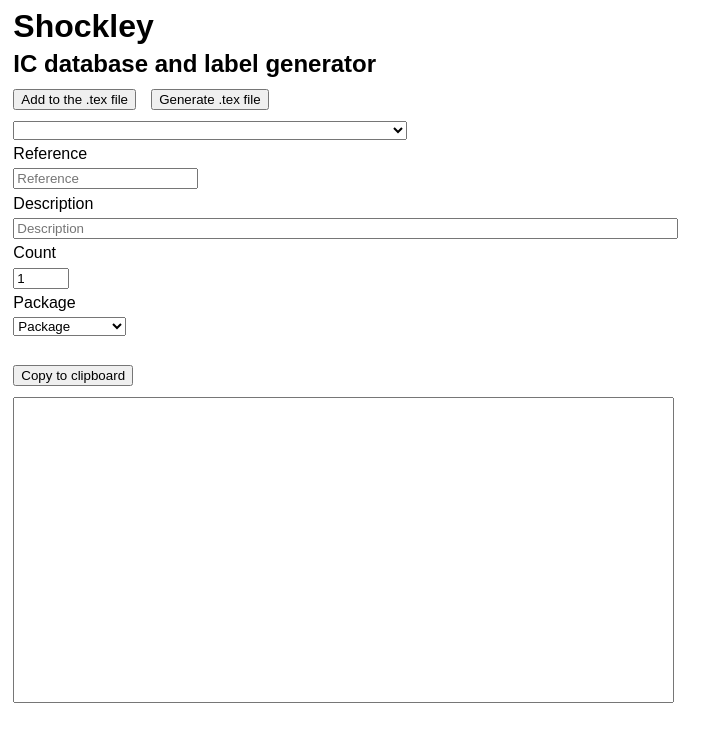
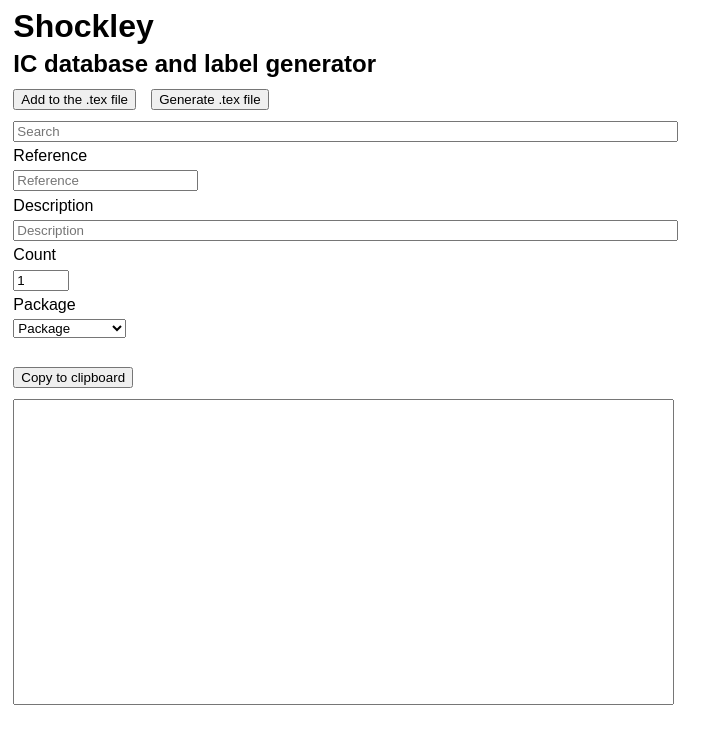
Before and after one commit to bastienvoirin/shockley, a plain HTML site: page index.html in a window 1280 px wide. Shown: the whole page, without its empty margins (0-728 px from the left). Drawn offline with Linux system fonts and the light colour scheme.

Commit message:
Search bar with suggestions

```diff
--- a/index.html
+++ b/index.html
@@ -11,9 +11,8 @@
         <h2>IC database and label generator</h2>
         <button type="button" onclick="add()">Add to the .tex file</button>
         <button type="button" onclick="generate()">Generate .tex file</button><br>
-        <select name="chip" onchange="loadChip(this.value)" id="db">
-            <option></option>
-        </select><br>
+        <input type="search" placeholder="Search" autocomplete="off" list="chips" name="chip" onchange="loadChip(this.value)" id="db" size="80"><br>
+        <datalist id="chips"></datalist>
         <label>Reference<br><input type="text" onchange="ref = this.value; generateEntry()" name="ref" placeholder="Reference"></label><br>
         <label>Description<br><input type="text" onchange="desc = this.value; generateEntry()" name="desc" placeholder="Description" size="80"></label><br>
         <label>Count<br><input type="number" onchange="count = this.value; generateEntry()" name="count" min="1" max="10" value="1"></label><br>
--- a/javascript/loadDB.js
+++ b/javascript/loadDB.js
@@ -1,14 +1,22 @@
 function loadDB() {
     for (let i = 0; i < db.length; i++) {
         let option = document.createElement("option");
-        option.value = i;
-        option.innerHTML = `${db[i].ref} ${db[i].desc}`;
-        document.getElementById("db").appendChild(option);
+        option.value = `${db[i].ref} ${db[i].desc}`;
+        document.getElementById("chips").appendChild(option);
     }
 }
 
-function loadChip(value) {
-    const chip = db[Number(value)];
+function loadChip(val) {
+    let value;
+    let chip;
+
+    for (let i = 0; i < db.length; i++) {
+        chip = db[Number(i)];
+        if (val === `${db[i].ref} ${db[i].desc}`) {
+            value = i;
+            break;
+        }
+    }
 
     let refElt = document.getElementsByName("ref")[0];
     let descElt = document.getElementsByName("desc")[0];
```
